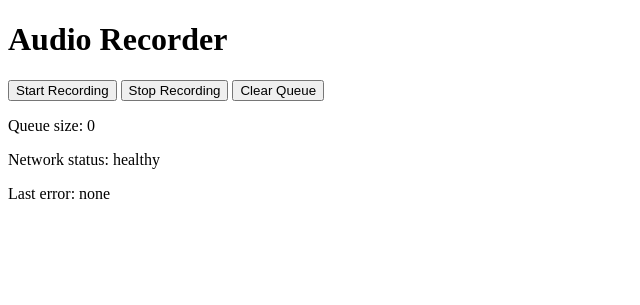
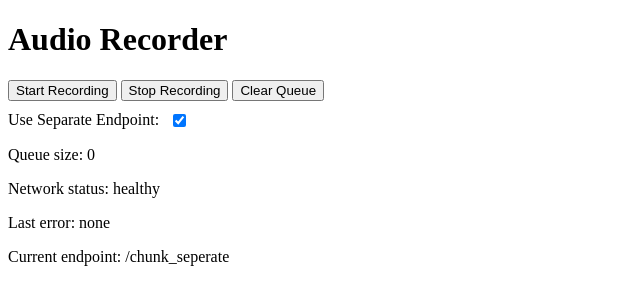
Before and after one commit to harrisonathem/audiostream, a Python web app: template templates/index.html in a window 1280 px wide. Shown: the top 305 px of the page, without its empty margins (0-640 px from the left). Run offline with Jinja, Linux system fonts and the light colour scheme; the template is opened without the code that fills it, so the values that code supplies are empty.

Commit message:
Add endpoint to receive audio chunks separately and update fetch URL in recorder.js

```diff
--- a/static/recorder.js
+++ b/static/recorder.js
@@ -10,6 +10,8 @@ let chunkCounter = 0;
 let mediaStream = null;
 let currentStreamId = null;
 let networkHealthy = true;
+let UPLOAD_ENDPOINT = '/chunk_seperate'; // default endpoint
+
 // Initialize IndexedDB
 const initDB = () => {
     return new Promise((resolve, reject) => {
@@ -157,16 +159,18 @@ async function sendChunk(item) {
     formData.append('chunk_index', item.chunkIndex);
 
     try {
-        const response = await fetch('/chunk', {
+        // Use the endpoint from global settings
+        const endpoint = window.recordingSettings.UPLOAD_ENDPOINT;
+        const response = await fetch(endpoint, {
             method: 'POST',
             body: formData
         });
 
         if (response.ok) {
-            console.log(`Successfully sent chunk ${item.chunkIndex}`);
+            console.log(`Successfully sent chunk ${item.chunkIndex} to ${endpoint}`);
             await removeFromQueue(item.id);
         } else {
-            console.log(`Failed to send chunk ${item.chunkIndex}, will retry later`);
+            console.log(`Failed to send chunk ${item.chunkIndex} to ${endpoint}, will retry later`);
             // Update retry count
             const transaction = db.transaction([STORE_NAME], 'readwrite');
             const store = transaction.objectStore(STORE_NAME);
--- a/templates/index.html
+++ b/templates/index.html
@@ -4,6 +4,16 @@
     <meta charset="UTF-8">
     <meta name="viewport" content="width=device-width, initial-scale=1.0">
     <title>Audio Recorder</title>
+    <style>
+        .toggle-switch {
+            display: flex;
+            align-items: center;
+            margin: 10px 0;
+        }
+        .toggle-switch label {
+            margin-right: 10px;
+        }
+    </style>
 </head>
 <body>
     <h1>Audio Recorder</h1>
@@ -14,25 +24,54 @@
         <button id="clearButton">Clear Queue</button>
     </div>
 
+    <div class="toggle-switch">
+        <label for="endpointToggle">Use Separate Endpoint:</label>
+        <input type="checkbox" id="endpointToggle" checked>
+    </div>
+
     <div id="status">
         <p>Queue size: <span id="queueSize">0</span></p>
         <p>Network status: <span id="networkStatus">healthy</span></p>
         <p>Last error: <span id="lastError">none</span></p>
+        <p>Current endpoint: <span id="currentEndpoint">/chunk_seperate</span></p>
     </div>
 
+    <script>
+        // Define global settings before loading recorder.js
+        window.recordingSettings = {
+            UPLOAD_ENDPOINT: '/chunk_seperate'
+        };
+    </script>
     <script src="/static/recorder.js"></script>
     <script>
-        // Add event listeners after record.js is loaded
-        document.getElementById('startButton').addEventListener('click', () => startRecording());
-        document.getElementById('stopButton').addEventListener('click', () => stopRecording());
-        document.getElementById('clearButton').addEventListener('click', () => clearQueue());
+        // Wait for recorder.js to load
+        window.addEventListener('load', () => {
+            const toggle = document.getElementById('endpointToggle');
+            const endpointDisplay = document.getElementById('currentEndpoint');
+
+            // Initialize with current state
+            window.recordingSettings.UPLOAD_ENDPOINT = toggle.checked ? '/chunk_seperate' : '/chunk';
+            endpointDisplay.textContent = window.recordingSettings.UPLOAD_ENDPOINT;
+
+            // Add toggle listener
+            toggle.addEventListener('change', (e) => {
+                window.recordingSettings.UPLOAD_ENDPOINT = e.target.checked ? '/chunk_seperate' : '/chunk';
+                endpointDisplay.textContent = window.recordingSettings.UPLOAD_ENDPOINT;
+                console.log('Endpoint updated to:', window.recordingSettings.UPLOAD_ENDPOINT);
+            });
+
+            // Add other event listeners
+            document.getElementById('startButton').addEventListener('click', () => startRecording());
+            document.getElementById('stopButton').addEventListener('click', () => stopRecording());
+            document.getElementById('clearButton').addEventListener('click', () => clearQueue());
+        });
 
         // Add error display
         window.displayError = function(error) {
             document.getElementById('lastError').textContent = error;
             setTimeout(() => {
                 document.getElementById('lastError').textContent = 'none';
-            }, 5000);  // Clear error after 5 seconds
+            }, 5000);
         }
 
         // Override updateNetworkHealth after it's defined
@@ -42,14 +81,6 @@
             document.getElementById('queueSize').textContent = queueSize;
             document.getElementById('networkStatus').textContent = networkHealthy ? 'healthy' : 'unhealthy';
         }
-
-        // Add error display
-        window.displayError = function(error) {
-            document.getElementById('lastError').textContent = error;
-            setTimeout(() => {
-                document.getElementById('lastError').textContent = 'none';
-            }, 5000);  // Clear error after 5 seconds
-        }
     </script>
 </body>
 </html>
```
Also changed, not shown: main.py (+21 -0 lines).
